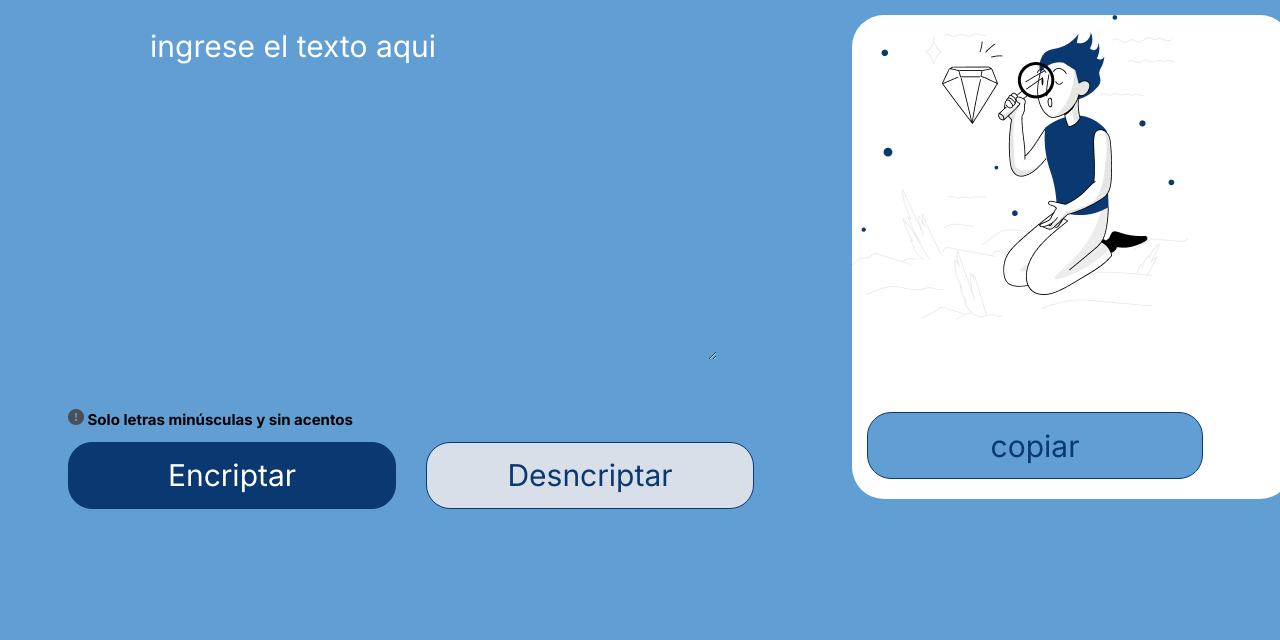
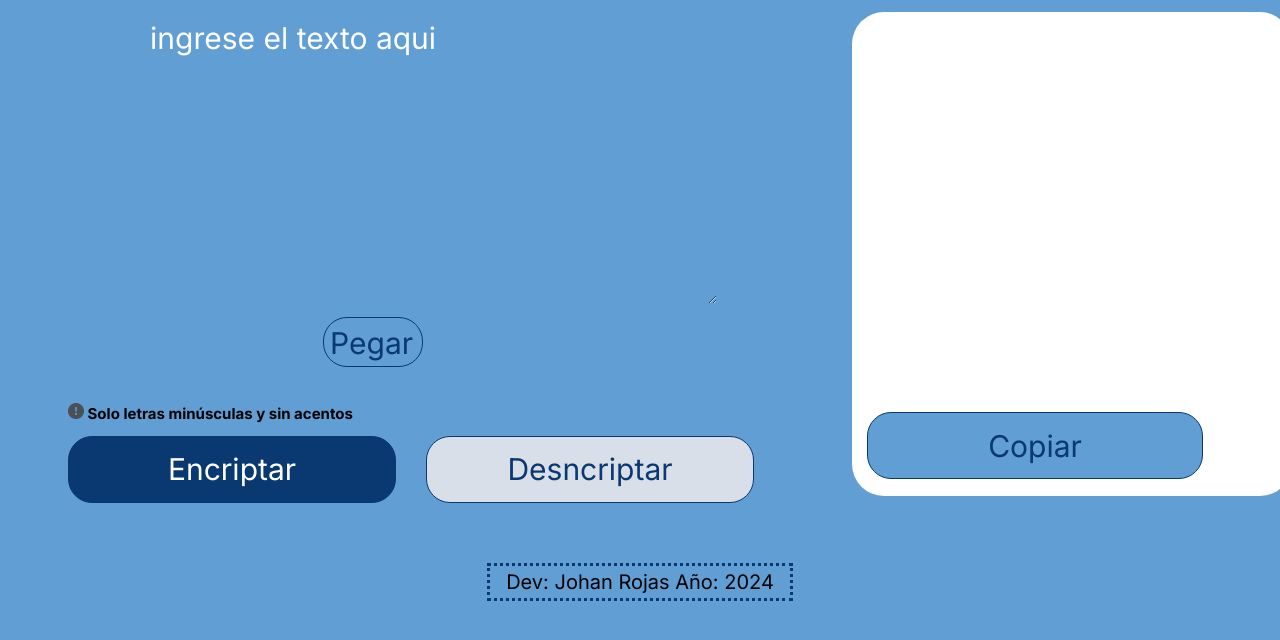
Before and after one commit to Johan-rojas/Encriptador_de_Texto, a plain HTML site: page index.html in a window 1280 px wide. Both pictures are taken after a click on the button "Encriptar". Shown: the part 76-716 px from the top of the page. Drawn offline with Linux system fonts and the light colour scheme.

Commit message:
Creando el script.js con algoritmo encriptador y desencriptador

```diff
--- a/index.html
+++ b/index.html
@@ -18,15 +18,18 @@
 
     <main>
         <section>
-            <textarea class="texto_entrada"  cols="30" rows="7" placeholder="Ingrese el texto aqui"></textarea >
+            <div>
+                <textarea class="texto_entrada"  cols="30" rows="6" placeholder="Ingrese el texto aqui"></textarea >
+                <button class="btn_pegar" onclick="btn_pegar()" >Pegar</button>
+            </div>
 
             <div>
                 <h6 class="info"> <img src="/images/exlamacion.png" alt="exlamacion"> Solo letras minúsculas y sin acentos </h6>
             </div>
 
             <div class="botones">
-                <button class="btn_encriptar">Encriptar</button>
-                <button class="btn_desencriptar">Desncriptar</button>
+                <button class="btn_encriptar" onclick = "btn_Encriptar()">Encriptar</button>
+                <button class="btn_desencriptar" onclick = "btn_Desencriptar()">Desncriptar</button>
             </div>
 
         </section>
@@ -34,12 +37,18 @@
         <section>
             <textarea class="texto_salida"  cols="22" rows="10"></textarea>
             <div >
-                <button class="btn_copiar">copiar</button>
+                <button id="copy" class="btn_copiar" onclick="btn_copiar()" >Copiar</button>
             </div>
         </section>
 
 
     </main>
+    <footer >
+        <div class="foot">
+           <p class="footer">Dev: Johan Rojas Año: 2024</p>
+        </div>
+    </footer>
 
+<script src="/script.js"></script>
 </body>
 </html>
--- /dev/null
+++ b/script.js
@@ -0,0 +1,58 @@
+const textArea = document.querySelector(".texto_entrada");
+const mensaje = document.querySelector(".texto_salida");
+let texto_copia;
+
+function btn_Encriptar(){
+    const textoEncriptado = encriptar(textArea.value)
+    mensaje.value = textoEncriptado;
+    textArea.value = "";
+    mensaje.style.backgroundImage = "none";
+}
+
+function btn_Desencriptar(){
+    const textoEncriptado = desencriptar(textArea.value)
+    mensaje.value = textoEncriptado;
+    textArea.value = "";
+
+}
+
+function btn_copiar(){
+    texto_copia = mensaje.value;
+    navigator.clipboard.writeText(texto_copia)
+    .then(() => {
+      console.log('Contenido copiado al portapapeles');
+    },() => {
+      console.error('Error al copiar');
+    });
+
+}
+
+function btn_pegar(){
+    textArea.value=texto_copia;
+}
+
+function encriptar(stringEncriptada){
+    let matrizCodigo = [["e","enter"], ["i", "imes"],["a","ai"],["o","ober"],["u","ufat"]];
+    stringEncriptada = stringEncriptada.toLowerCase()
+
+    for(let i=0; i < matrizCodigo.length ; i++){
+        if(stringEncriptada.includes(matrizCodigo[i][0])){
+            stringEncriptada = stringEncriptada.replaceAll(matrizCodigo[i][0], matrizCodigo[i][1])
+
+        }
+    }
+    return stringEncriptada
+}
+
+function desencriptar(stringDesncriptada){
+    let matrizCodigo = [["e","enter"], ["i", "imes"],["a","ai"],["o","ober"],["u","ufat"]];
+    stringEncriptada = stringDesncriptada.toLowerCase()
+
+    for(let i=0; i < matrizCodigo.length ; i++){
+        if(stringDesncriptada.includes(matrizCodigo[i][1])){
+            stringDesncriptada = stringDesncriptada.replaceAll(matrizCodigo[i][1], matrizCodigo[i][0])
+
+        }
+    }
+    return stringDesncriptada
+}
--- a/style.css
+++ b/style.css
@@ -23,7 +23,7 @@ main{
 
 .texto_entrada{
     margin-left: 80px;
-    margin-top: 10px;
+    margin-top: 2px;
     border: none;
     text-transform: lowercase;
     color: white;
@@ -51,7 +51,7 @@ main{
     border: none;
     border-radius: 32px;
     margin-left: 98px;
-    margin-top: 5px;
+    margin-top: 2px;
     padding-left: 20px;
     position: fixed;
 
@@ -103,3 +103,29 @@ main{
     margin-top: 402px;
     text-align: center;
 }
+
+.btn_pegar{
+    display: flex;
+    border: 1px solid #0A3871;
+    border-radius: 24px;
+    color: #0A3871;
+    cursor: pointer;
+    height: 50px;
+    width: 100px;
+    margin-left: 255px;
+    text-align: center:
+}
+
+.foot{
+    display: flex;
+    justify-content: center;
+}
+
+.footer{
+    display: flex;
+    font-size: 20px;
+    width: 300px;
+    justify-content: center;
+    border: 3px dotted #0A3871;
+
+}
```
